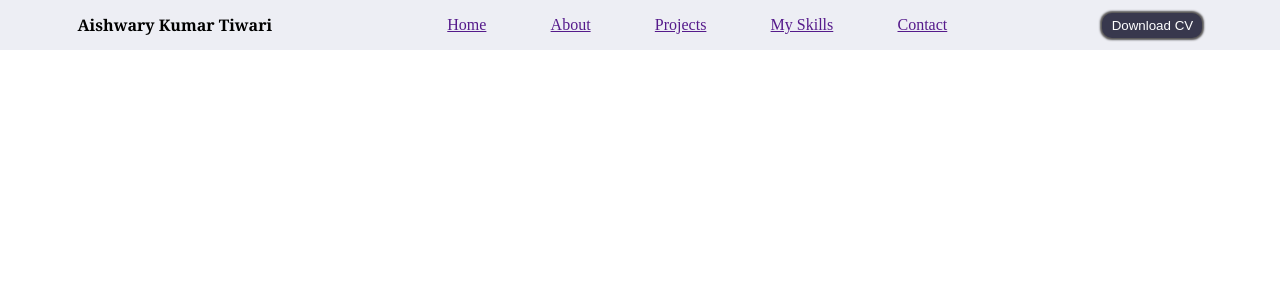
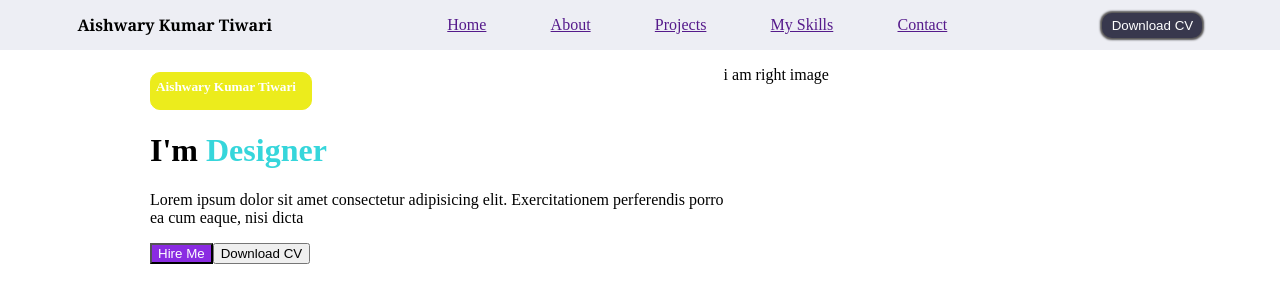
Before and after one commit to codecanibals/Personal-portfolio, a React (Vite) app: page / in a window 1280 px wide. Shown: the top 302 px of the page. Built offline with nearby package versions, Linux system fonts and the light colour scheme.

Commit message:
add home page

```diff
--- a/src/App.jsx
+++ b/src/App.jsx
@@ -1,9 +1,10 @@
 import Navbar from "./components/Header/Navbar";
-
+import Home from "./components/Header/Home/Home";
 function App() {
   return (
     <>
       <Navbar/>
+      <Home/>
     </>
   );
 }
--- /dev/null
+++ b/src/components/Header/Home/Home.css
@@ -0,0 +1,20 @@
+.home{
+    margin-left: 150px;
+    display: flex;
+}
+.left h5{
+    border: 1px solid #ECEC1C;
+    background-color: #ECEC1C;
+    width: 150px;
+    height: 28px;
+    border-radius: 10px;
+    color: white;
+    /* position: absolute; */
+
+    padding: 6px 5px 2px 5px;
+}
+.hire{
+    background-color: blueviolet;
+    color: white;
+
+}
--- /dev/null
+++ b/src/components/Header/Home/Home.jsx
@@ -0,0 +1,35 @@
+import React from "react";
+import "./Home.css";
+const Home = () => {
+  return (
+    <>
+      <div className="home">
+        <div className="left">
+          <h5> Aishwary Kumar Tiwari</h5>
+          <h1>I'm <span style={{color:"#36D6DB"}}>Designer</span></h1>
+          <p>
+            Lorem ipsum dolor sit amet consectetur adipisicing elit.
+            Exercitationem perferendis porro <br /> ea cum eaque, nisi dicta{" "}
+          </p>
+          <div className="home_button">
+            <button className="hire">Hire Me</button>
+            <button className="cv">Download CV</button>
+          </div>
+          <div className="social_links">
+
+          <i class="fa-brands fa-instagram"></i>
+          <i class="fa-brands fa-twitter"></i>
+          <i class="fa-brands fa-facebook"></i>
+          <i class="fa-brands fa-github"></i>
+          </div>
+        </div>
+        <div className="right">
+          <p>i am right image</p>
+          <img src="" alt="" />
+        </div>
+      </div>
+    </>
+  );
+};
+
+export default Home;
```
